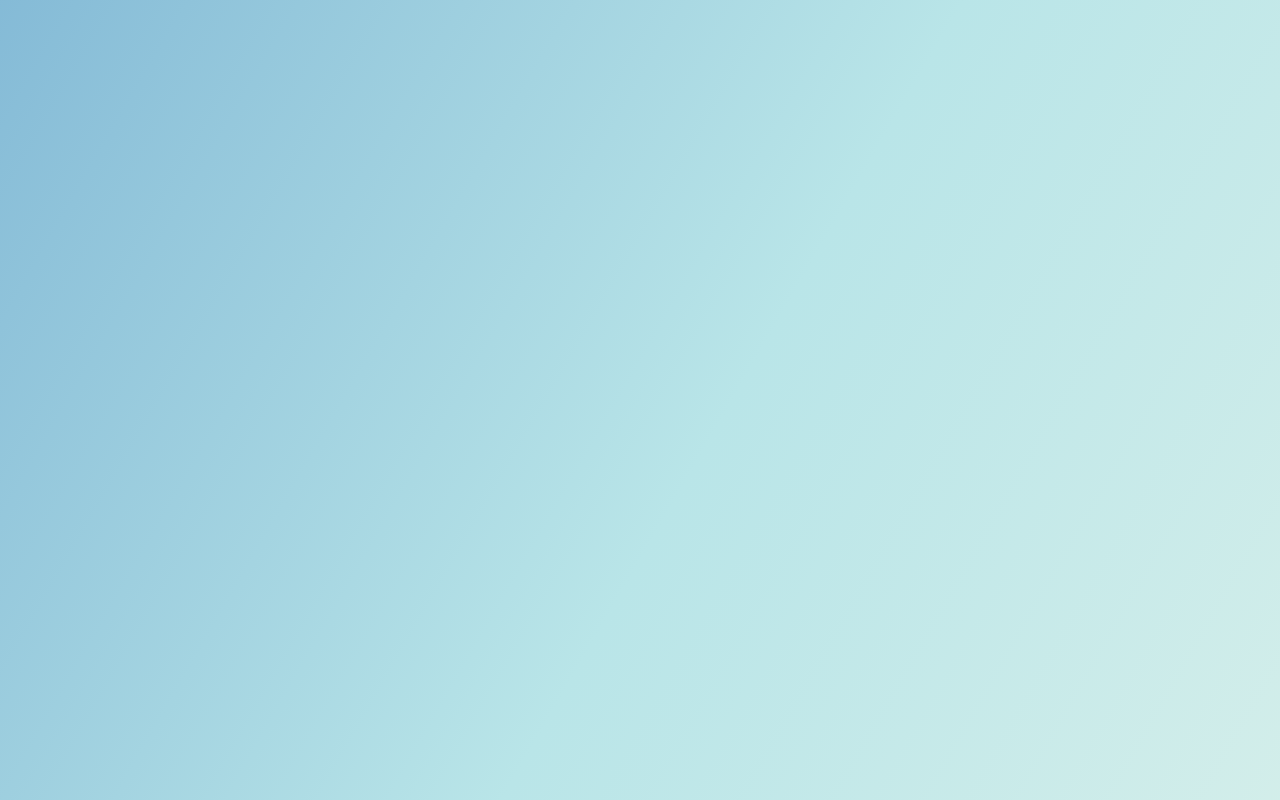
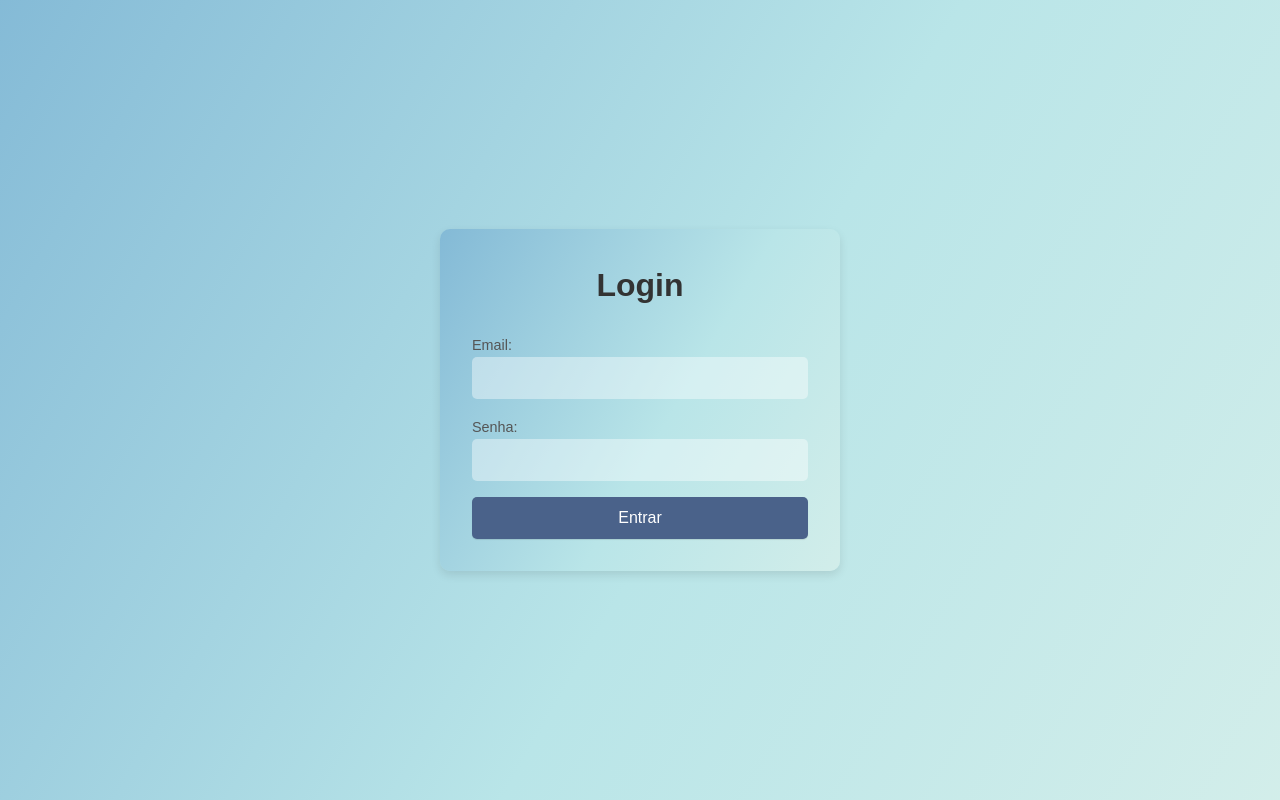
Before and after one commit to joaovfe/ThermoSync, a React (Vite) app: page / in a window 1280 px wide. Before the commit this address had no page. Built offline with nearby package versions, Linux system fonts and the light colour scheme.

Commit message:
fix login

```diff
--- a/src/App.jsx
+++ b/src/App.jsx
@@ -10,7 +10,7 @@
     <Router>
       <div className='App'>
       <Routes>
-        <Route path='/Login' element={<Login />} />
+        <Route path='/' element={<Login />} />
         <Route path= '/NavigationBar' element = {<NavigationBar/>}></Route>
       </Routes>
       </div>
```
